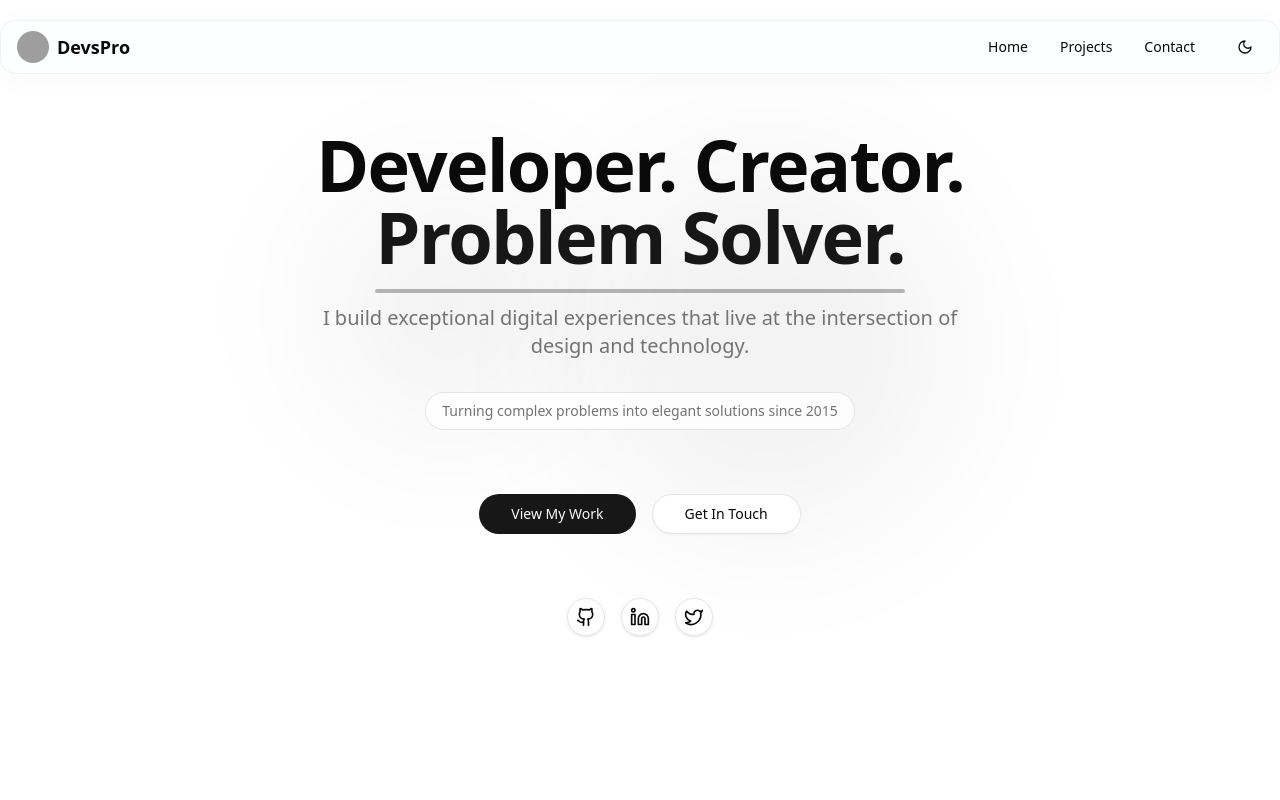
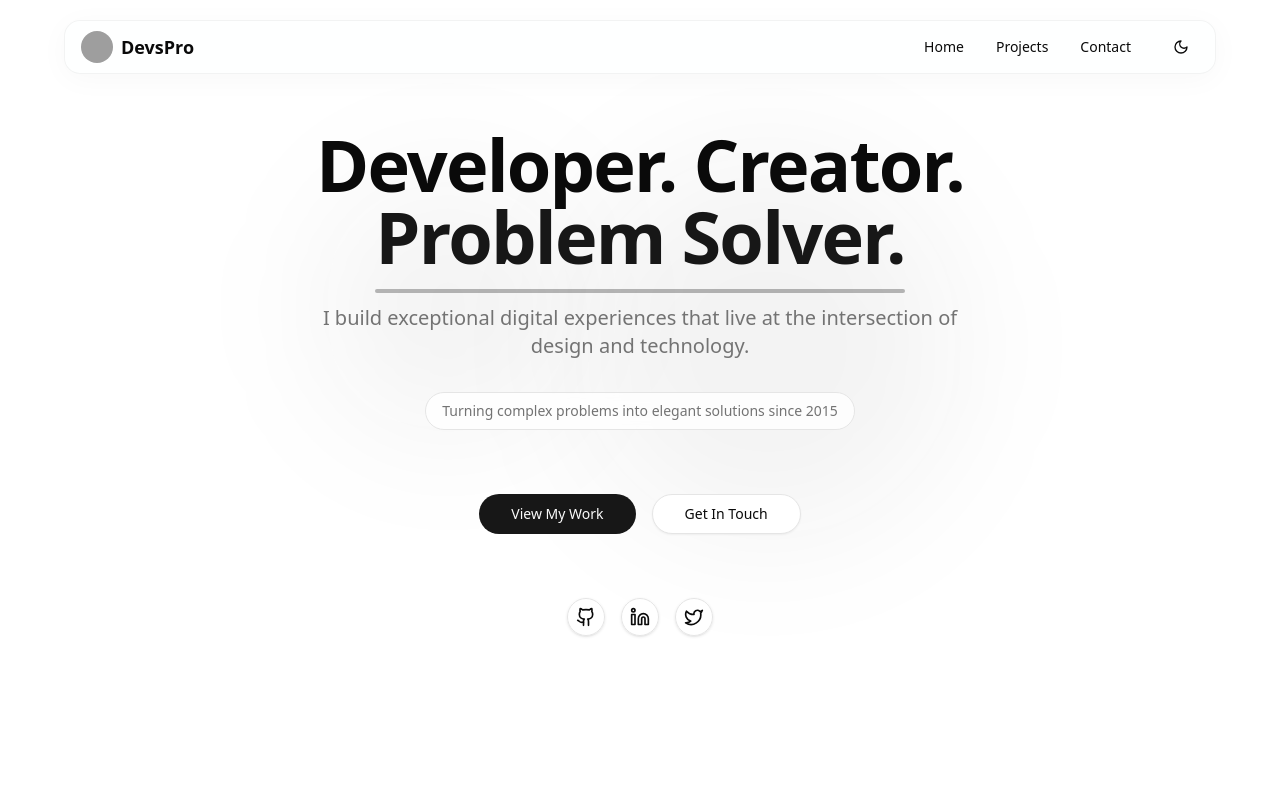
Before and after one commit to parax22/parampaghadar, a Next.js app: page / in a window 1280 px wide. Shown: the top 800 px of the page. Built offline with nearby package versions, Linux system fonts and the light colour scheme; grey boxes are pictures that could not be loaded.

Commit message:
Update navbar.tsx

```diff
--- a/src/components/root/navbar.tsx
+++ b/src/components/root/navbar.tsx
@@ -35,8 +35,8 @@ export default function Navbar() {
     >
       <div
         className={cn(
-          "w-sm lg:container  mx-auto transition-all duration-500 ease-in-out",
-          scrolled ? "max-w-2xl lg:max-w-4xl" : ""
+          "w-[90%] lg:w-[90%]  mx-auto transition-all duration-500 ease-in-out",
+          scrolled ? "w-[90%] lg:w-[60%]" : ""
         )}
       >
         <nav
```
